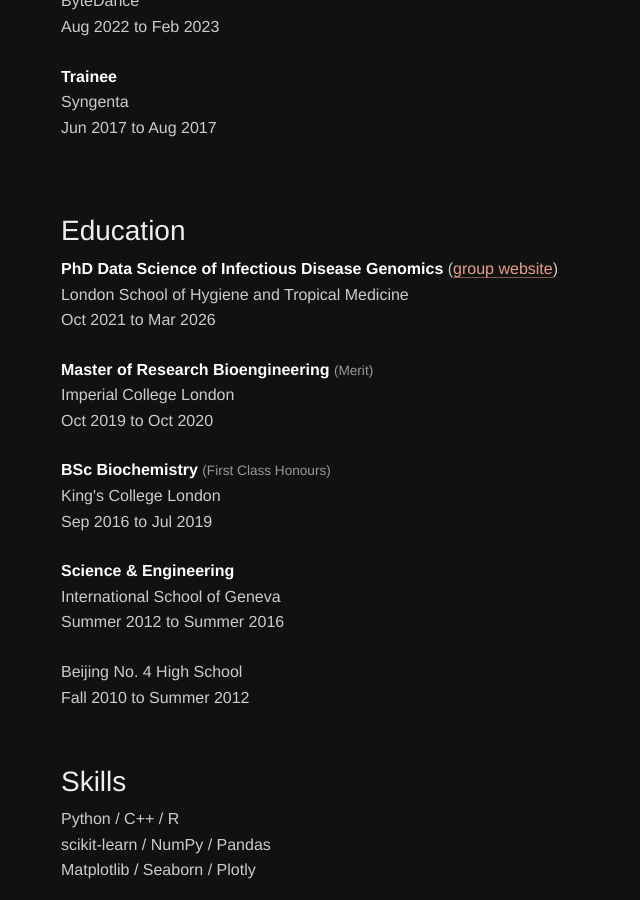
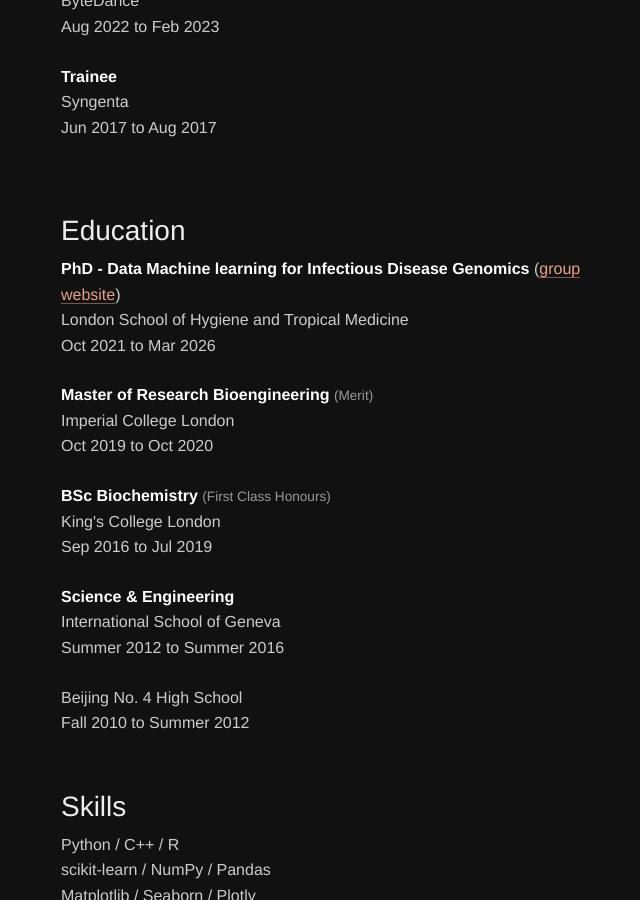
Before and after one commit to linfeng-wang/linfeng-wang.github.io, a Jekyll site: the page built from _pages/about.md, in a window 1280 px wide and 900 px high, scrolled down 1554 px. Shown: the whole window, without its empty margins (387-1027 px from the left). Built offline with Jekyll 4.4.1, drawn with Linux system fonts in a browser that asks for light colours; comment, search, counter and statistics services are not loaded; a style sheet for code colours, icons or effects is not loaded.

Commit message:
Update PhD title in Education section
Co-Authored-By: Claude Opus 5 <noreply@anthropic.com>

```diff
--- a/_layouts/about.html
+++ b/_layouts/about.html
@@ -390,7 +390,7 @@ layout: default
         <!-- http, not https: the server's certificate only covers
              genomics.lshtm.ac.uk, so https to this host fails validation.
              Switch to https once the cert lists pathogenseq.lshtm.ac.uk. -->
-        <p><strong>PhD Data Science of Infectious Disease Genomics</strong>
+        <p><strong>PhD - Data Machine learning for Infectious Disease Genomics</strong>
         (<a href="http://pathogenseq.lshtm.ac.uk/" target="_blank" rel="noopener" style="color: #e89f8a; text-decoration: none; border-bottom: 1px solid rgba(232,159,138,0.5);">group website</a>)<br>
         London School of Hygiene and Tropical Medicine<br>
         Oct 2021 to Mar 2026</p>
```
